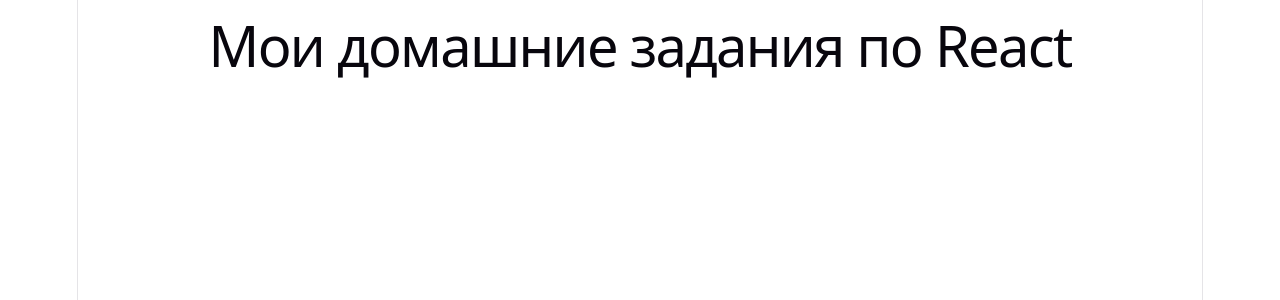
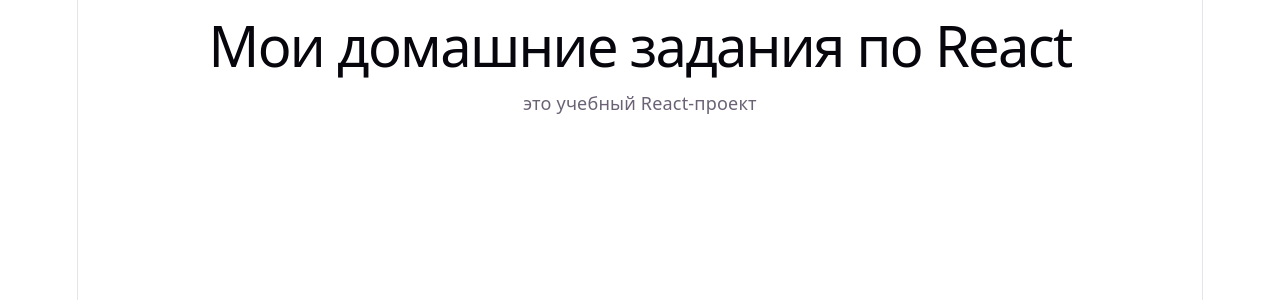
Before and after one commit to nlisa92/react-homeworks, a React (Vite) app in the folder react-homeworks/: page / in a window 1280 px wide. Shown: the top 300 px of the page. Built offline with nearby package versions, Linux system fonts and the light colour scheme.

Commit message:
Добавлен абзац

```diff
--- a/react-homeworks/src/App.jsx
+++ b/react-homeworks/src/App.jsx
@@ -4,6 +4,7 @@
   return (
     <>
       <h1>Мои домашние задания по React</h1>
+      <p>это учебный React-проект</p>
     </>
   );
 }
```
